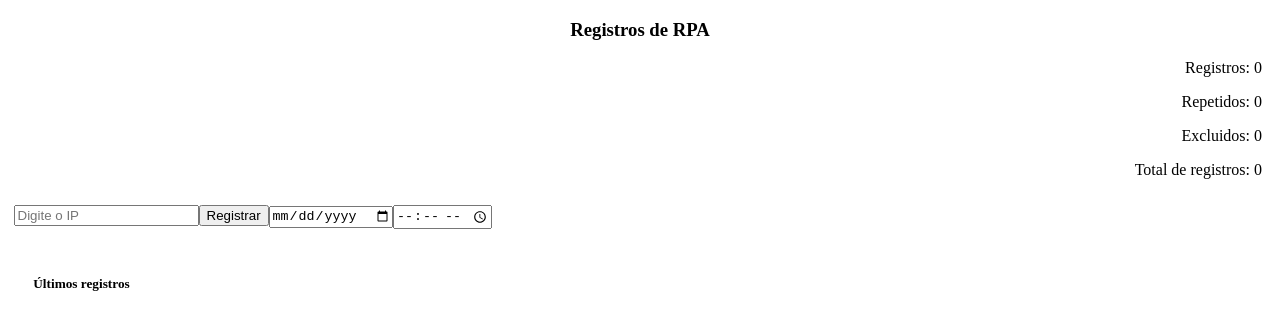
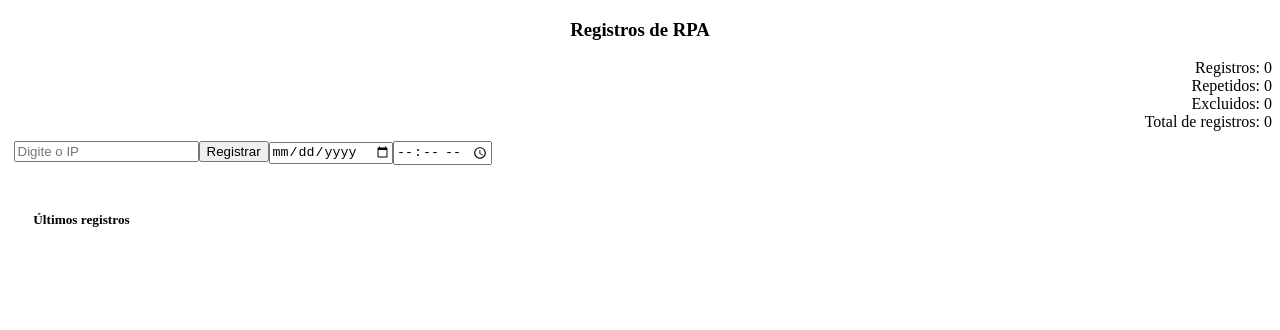
Before and after one commit to devsantiag/rpa-noc-ip-validation-system, a React (Create React App) app: page / in a window 1280 px wide. Shown: the top 330 px of the page. Built offline with nearby package versions, Linux system fonts and the light colour scheme.

Commit message:
added margin on contadorRegistros p

```diff
--- a/src/Form/Formulario.jsx
+++ b/src/Form/Formulario.jsx
@@ -32,7 +32,6 @@ export default function Formulario() {
 
     // responsável para registrar o IP
     function hundleSubmit(e) {
-
         // evita o comportamento padrão
         e.preventDefault();
         if (ipValue === '') {
@@ -66,7 +65,7 @@ export default function Formulario() {
     }
 
     // responsável por excluir o IP
-    function excluirIP(index) {
+    function deleteIp(index) {
         setipMachineRegistration(ipMachineRegistration.filter((item, i) => i !== index));
         setRecordTime(recordTime.filter((item, i) => i !== index));
         setExcluded(excluded + 1);
@@ -121,6 +120,7 @@ export default function Formulario() {
                         value={manualTime}
                         onChange={(e) => setManualTime(e.target.value)}
                     />
+
                 </form>
                 <section>
                     <li className='styleList'>
@@ -128,13 +128,9 @@ export default function Formulario() {
                         <h5>Últimos registros</h5>
 
                         {ipMachineRegistration.map((item, index) => (
-
                             <li key={index} className='lineIndex' >
-
                                 ({index + 1}) - {item} último registro {recordTime[index].toLocaleString()}
-
-                                <button onClick={() => excluirIP(index)} className='buttonExcluded'>Excluir</button>
-
+                                <button onClick={() => deleteIp(index)} className='buttonExcluded'>Excluir</button>
                             </li>
                         ))}
                     </li>
--- a/src/components/css/Formulario/Formulario.css
+++ b/src/components/css/Formulario/Formulario.css
@@ -28,7 +28,7 @@ h3 {
 .contadorRegistros p {
     display: flex;
     justify-content: flex-end;
-    margin-right: 10px;
+    margin: 0;
 }
 
 .homeIpExcluidos {
```
Also changed, not shown: 1 other file (tests, documents, lock files or other folders).
